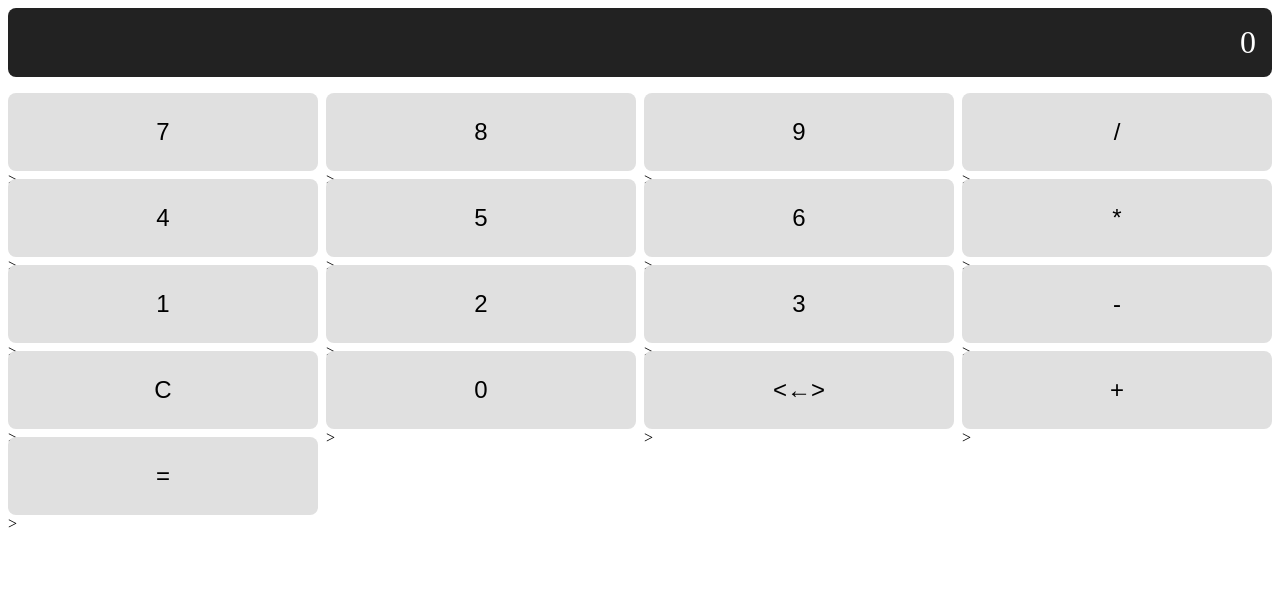
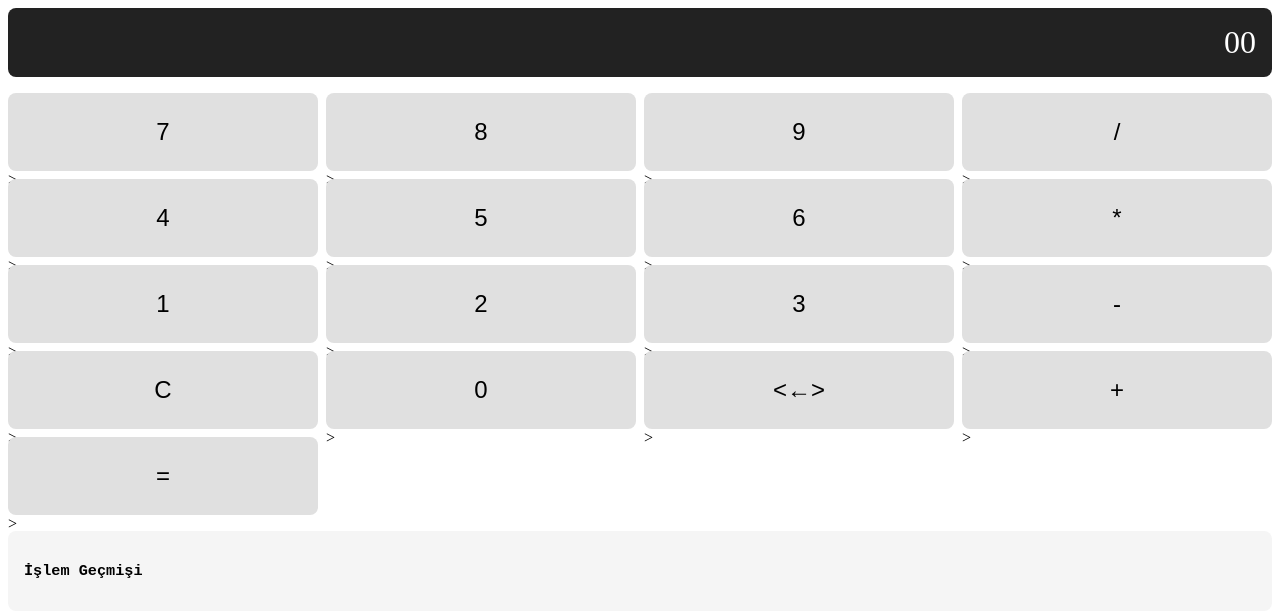
Before and after one commit to Reashi/angular-calculator, an Angular app: page / in a window 1280 px wide. Shown: the top 616 px of the page. Built offline with nearby package versions, Linux system fonts and the light colour scheme.

Commit message:
history services and doubledigit pipe added

```diff
--- a/src/app/components/calculator/calculator.html
+++ b/src/app/components/calculator/calculator.html
@@ -1,6 +1,6 @@
 <div class="display">
   <div class="previous">{{ previousInput }} {{ operator }}</div>
-  <div class="current">{{ currentInput || '0' }}</div>
+  <div class="current">{{ currentInput || '0' |doubleDigit }}</div>
 </div>
 
 <div class="calculator-grid">
@@ -10,3 +10,10 @@
     (btnClick)="handleButtonClick($event)">
   </app-button>
 </div>
+
+<div class="history">
+  <h3>İşlem Geçmişi</h3>
+  <ul>
+    <li *ngFor="let entry of historyList">{{ entry}}</li>
+  </ul>
+</div>
--- a/src/app/components/calculator/calculator.scss
+++ b/src/app/components/calculator/calculator.scss
@@ -18,3 +18,11 @@
   grid-template-columns: repeat(4, 1fr);
   gap: 0.5rem;
 }
+
+.history {
+  margin-top: 1rem;
+  background: #f5f5f5;
+  padding: 1rem;
+  border-radius: 8px;
+  font-family: monospace;
+}
--- a/src/app/components/calculator/calculator.ts
+++ b/src/app/components/calculator/calculator.ts
@@ -1,18 +1,24 @@
 import { Component } from '@angular/core';
 import { CommonModule } from '@angular/common';
-import { Button } from '../button/button'; // kendi button component'in
+import { Button } from '../button/button';
+import { History } from '../../services/history';
+import { DoubleDigitPipe } from '../../pipes/double-digit-pipe';
 
 @Component({
   selector: 'app-calculator',
   standalone: true,
-  imports: [CommonModule, Button],
+  imports: [CommonModule, Button, DoubleDigitPipe],
   templateUrl: './calculator.html',
-  styleUrl: './calculator.scss'
+  styleUrl: './calculator.scss',
+  providers: [History]
 })
 export class Calculator {
   currentInput: string = '';
   previousInput: string = '';
   operator: string='';
+  historyList: string[] = [];
+
+  constructor(private history: History) {}
 
   buttons: string[] = [
     '7', '8', '9', '/',
@@ -62,6 +68,11 @@ export class Calculator {
         default:
           return;
       }
+
+      const expression = `${this.previousInput} ${this.operator} ${this.currentInput} = ${result}`;
+      this.history.add(expression);
+      this.historyList = this.history.get();
+
       this.currentInput = result.toString();
       this.previousInput = '';
       this.operator = '';
--- /dev/null
+++ b/src/app/pipes/double-digit-pipe.ts
@@ -0,0 +1,14 @@
+import { Pipe, PipeTransform } from '@angular/core';
+
+@Pipe({
+  name: 'doubleDigit',
+  standalone: true
+})
+export class DoubleDigitPipe implements PipeTransform {
+
+  transform(value: string | number): string {
+    const num = typeof value === 'string' ? parseInt(value) : value;
+    return num < 10 ? '0' + num : num.toString();
+  }
+
+}
--- /dev/null
+++ b/src/app/services/history.ts
@@ -0,0 +1,19 @@
+import { Injectable } from '@angular/core';
+
+@Injectable({
+  providedIn: 'root'
+})
+export class History {
+  private history: string[] = [];
+
+    add(entry: string) {
+      this.history.unshift(entry); // en üste ekle
+      if (this.history.length > 5) {
+        this.history.pop(); // en eskiyi sil
+      }
+    }
+
+    get() {
+      return this.history;
+    }
+}
```
Also changed, not shown: 2 other files (tests, documents, lock files or other folders).
